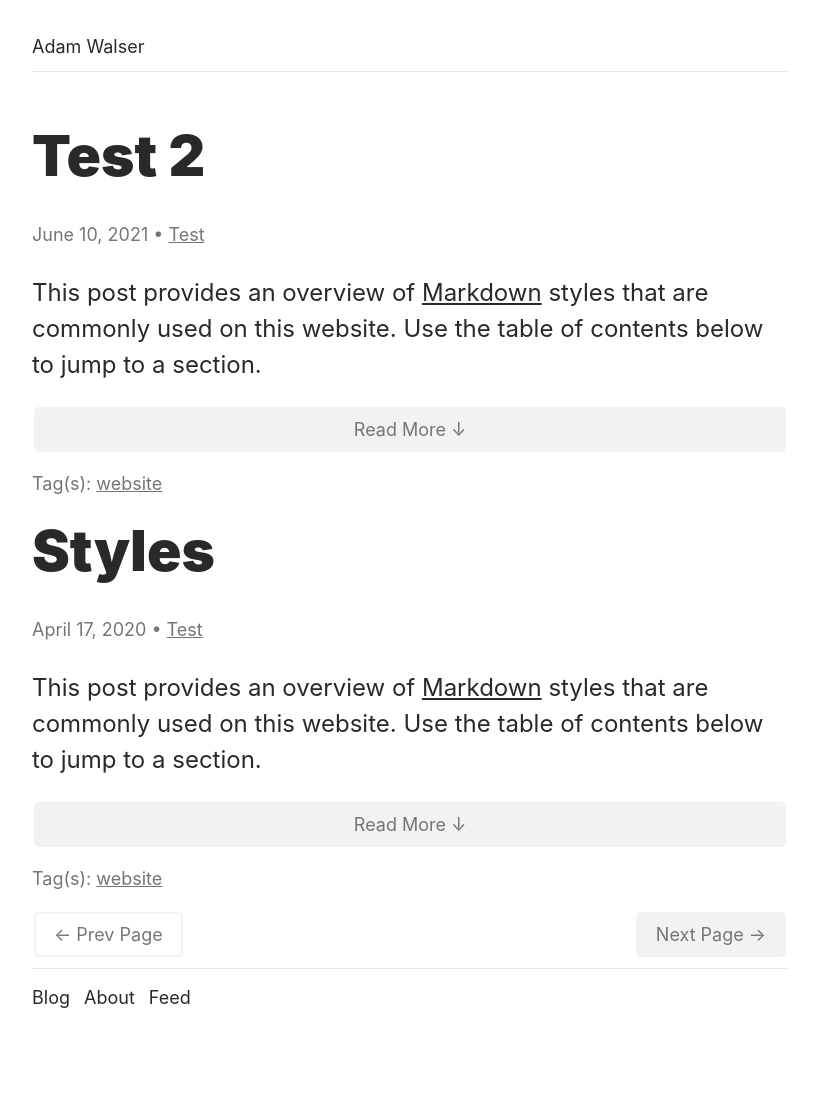
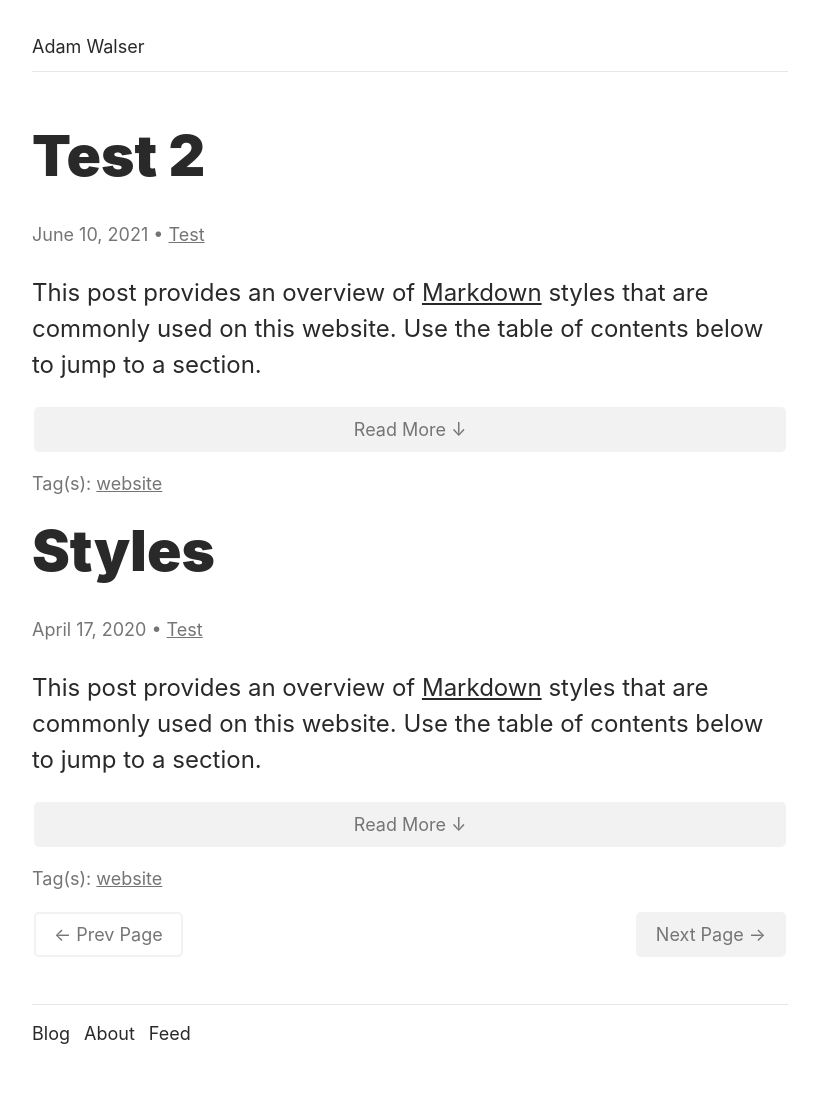
Before and after one commit to ajpwalser/ajpwalser.github.io, a Jekyll site: the page built from index.html, in a window 1280 px wide. Shown: the whole page, without its empty margins (230-1047 px from the left). Built offline with Jekyll 4.4.1, drawn with Linux system fonts in a browser that asks for light colours; some web fonts are replaced; the list of posts is cut into pages by our own code; before the commit the page ends 1081 px from its top, so only the background shows below that.

Commit message:
Update style.css

```diff
--- a/css/style.css
+++ b/css/style.css
@@ -33,9 +33,12 @@
 
 /* Header & Footer */
 
-header,
+header {
+margin-bottom: 2em;
+}
+
 footer {
-margin-bottom: 2em;
+padding-top: 2em;
 }
 
 .header,
```
